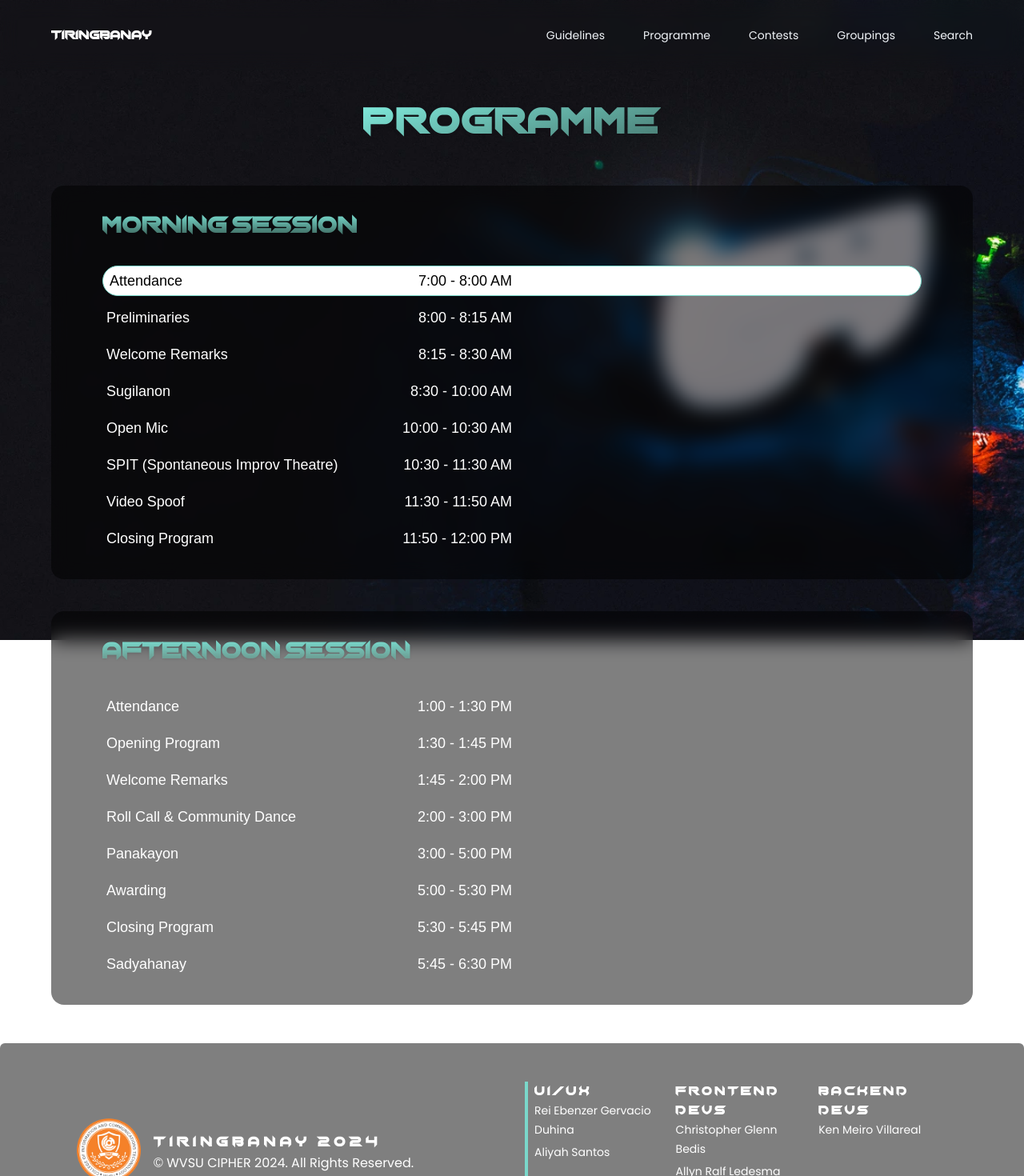
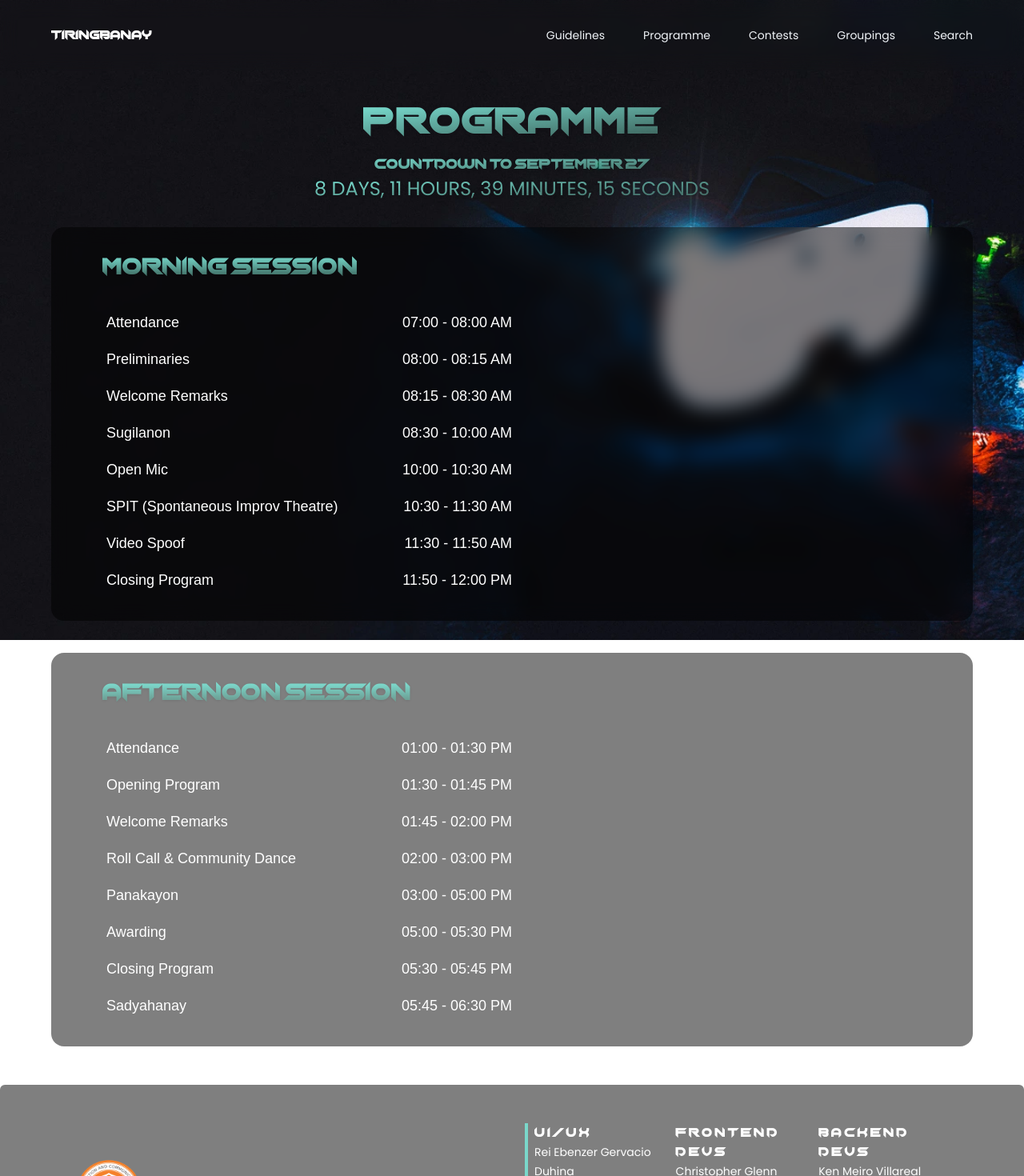
Before and after one commit to WVSU-CIPHER/Website-Directory-CICT-Tiringbanay-2024, a Next.js app: page /programme in a window 1280 px wide. Shown: the top 1470 px of the page at 80% size. Built offline with nearby package versions, Linux system fonts and the light colour scheme.

Commit message:
added countdown for programme page

```diff
--- a/package.json
+++ b/package.json
@@ -17,6 +17,7 @@
     "@types/mdx": "^2.0.13",
     "fuse.js": "^7.0.0",
     "gray-matter": "^4.0.3",
+    "moment": "^2.30.1",
     "next": "^14.2.12",
     "next-mdx-remote": "^5.0.0",
     "path": "^0.12.7",
--- /dev/null
+++ b/src/app/components/programme/CountDown.jsx
@@ -0,0 +1,55 @@
+import { useEffect, useState } from "react";
+import moment from "moment";
+
+import { chopsic } from "@/app/layout";
+import { poppins } from "@/app/layout";
+
+export default function Countdown() {
+  const [timeRemaining, setTimeRemaining] = useState({
+    days: 0,
+    hours: 0,
+    minutes: 0,
+    seconds: 0,
+  });
+
+  useEffect(() => {
+    const targetDate = moment("2024-09-27 00:00:00", "YYYY-MM-DD HH:mm:ss");
+
+    const updateCountdown = () => {
+      const now = moment();
+      const diffDays = targetDate.diff(now, "days");
+      const diffHours = targetDate.diff(now, "hours") % 24;
+      const diffMinutes = targetDate.diff(now, "minutes") % 60;
+      const diffSeconds = targetDate.diff(now, "seconds") % 60;
+
+      setTimeRemaining({
+        days: diffDays,
+        hours: diffHours,
+        minutes: diffMinutes,
+        seconds: diffSeconds,
+      });
+    };
+
+    // Update countdown every second
+    const intervalId = setInterval(updateCountdown, 1000);
+
+    // Clean up the interval on component unmount
+    return () => clearInterval(intervalId);
+  }, []);
+
+  return (
+    <div
+      className={`w-full text-white ${chopsic.className} text-lg text-center text-transparent bg-clip-text bg-gradient-to-br from-[#81ECDE] to-[#59958480] drop-shadow`}
+    >
+      <h1 className="font-normal text-transparent bg-clip-text bg-gradient-to-br from-[#81ECDE] to-[#59958480] drop-shadow">
+        Countdown to September 27
+      </h1>
+      <p
+        className={`text-transparent bg-clip-text bg-gradient-to-br from-[#81ECDE] to-[#59958480] drop-shadow text-lg md:text-xl lg:text-2xl font-medium uppercase ${poppins.className}`}
+      >
+        {timeRemaining.days} days, {timeRemaining.hours} hours,{" "}
+        {timeRemaining.minutes} minutes, {timeRemaining.seconds} seconds
+      </p>
+    </div>
+  );
+}
--- a/src/app/programme/page.js
+++ b/src/app/programme/page.js
@@ -6,6 +6,14 @@ import Image from "next/image";
 import bg from "/public/assets/images/background.webp"
 import Footer from "../components/Footer";
 import { morningProgramFlow, afternoonProgramFlow, morningTitle, afternoonTitle } from "@/data/programs";
+import Countdown from "../components/programme/CountDown";
+
+import moment from "moment";
+
+// Store current time now
+const now = moment();
+
+console.log("Time now: ", now.format("HH"));
 
 const poppins = Poppins({
     weight: ["400", "900"],
@@ -29,13 +37,15 @@ export default function ProgrammePage() {
             <div className="relative z-10 min-h-screen flex flex-col">
                 <main className="flex-grow overflow-y-auto">
                     <div className="lg:pb-2 items-center justify-center flex flex-col w-full md:w-[90%] mx-auto">
-                        <div className="">
+                        <div className="pb-8 flex flex-col gap-4">
                             <h1 className={`${chopsic.className} text-2xl sm:text-3xl md:text-4xl lg:text-5xl text-center
                                 text-transparent bg-clip-text bg-gradient-to-br from-[#81ECDE] to-[#59958480] drop-shadow
-                                pb-8 md:pb-14 mt-10 md:mt-16  tracking-[1.6px]
+                                  mt-10 md:mt-16  tracking-[1.6px]
                                 `}>
                                 programme
                             </h1>
+                            <Countdown />
+
                         </div>
 
                         <div className="flex flex-col gap-10 w-full mb-10">
@@ -80,15 +90,32 @@ export default function ProgrammePage() {
 }
 
 function ProgrammeItem({ program, defaultChecked, id, name }) {
+    const now = moment();
+    // as of the moment time
+    const currentTime = now.format("HH");
+    const currentDate = now.format("YYYY-MM-DD");
+
+    // Extract the time from the schedule
+    const timeSchedRange1 = program.time.slice(0, 2);
+    const timeSchedRange2 = program.time.slice(8, 10);
+
+
+    const timeFormat = program.time.slice(14, 16);
+    const targetDate = moment('2024-09-24', 'YYYY-MM-DD').format("YYYY-MM-DD");
+
+    const isTiringbanayDay = targetDate === currentDate;
+    const isTimeSchedMatched = currentDate === targetDate && (currentTime >= timeSchedRange1 && currentTime <= timeSchedRange2)
+
     return (
         <div className="relative w-full">
             <input
                 type="radio"
-                defaultChecked={defaultChecked ?? false}
+                defaultChecked={isTimeSchedMatched}
                 id={id}
                 name={name}
                 value={program.title}
                 className="hidden peer"
+
             />
             <label
                 htmlFor={id}
--- a/src/data/programs.js
+++ b/src/data/programs.js
@@ -2,10 +2,10 @@ export const morningTitle = "morning session"
 export const afternoonTitle = "afternoon session"
 
 export const morningProgramFlow = [
-    { title: 'Attendance', time: '7:00 - 8:00 AM' },
-    { title: 'Preliminaries', time: '8:00 - 8:15 AM' },
-    { title: 'Welcome Remarks', time: '8:15 - 8:30 AM' },
-    { title: 'Sugilanon', time: '8:30 - 10:00 AM' },
+    { title: 'Attendance', time: '07:00 - 08:00 AM' },
+    { title: 'Preliminaries', time: '08:00 - 08:15 AM' },
+    { title: 'Welcome Remarks', time: '08:15 - 08:30 AM' },
+    { title: 'Sugilanon', time: '08:30 - 10:00 AM' },
     { title: 'Open Mic', time: '10:00 - 10:30 AM' },
     { title: 'SPIT (Spontaneous Improv Theatre)', time: '10:30 - 11:30 AM' },
     { title: 'Video Spoof', time: '11:30 - 11:50 AM' },
@@ -14,12 +14,12 @@ export const morningProgramFlow = [
 
 
 export const afternoonProgramFlow = [
-    { title: 'Attendance', time: '1:00 - 1:30 PM' },
-    { title: 'Opening Program', time: '1:30 - 1:45 PM' },
-    { title: 'Welcome Remarks', time: '1:45 - 2:00 PM' },
-    { title: 'Roll Call & Community Dance', time: '2:00 - 3:00 PM' },
-    { title: 'Panakayon', time: '3:00 - 5:00 PM' },
-    { title: 'Awarding', time: '5:00 - 5:30 PM' },
-    { title: 'Closing Program', time: '5:30 - 5:45 PM' },
-    { title: 'Sadyahanay', time: '5:45 - 6:30 PM' },
+    { title: 'Attendance', time: '01:00 - 01:30 PM' },
+    { title: 'Opening Program', time: '01:30 - 01:45 PM' },
+    { title: 'Welcome Remarks', time: '01:45 - 02:00 PM' },
+    { title: 'Roll Call & Community Dance', time: '02:00 - 03:00 PM' },
+    { title: 'Panakayon', time: '03:00 - 05:00 PM' },
+    { title: 'Awarding', time: '05:00 - 05:30 PM' },
+    { title: 'Closing Program', time: '05:30 - 05:45 PM' },
+    { title: 'Sadyahanay', time: '05:45 - 06:30 PM' },
 ]
```
Also changed, not shown: 1 other file (tests, documents, lock files or other folders).
